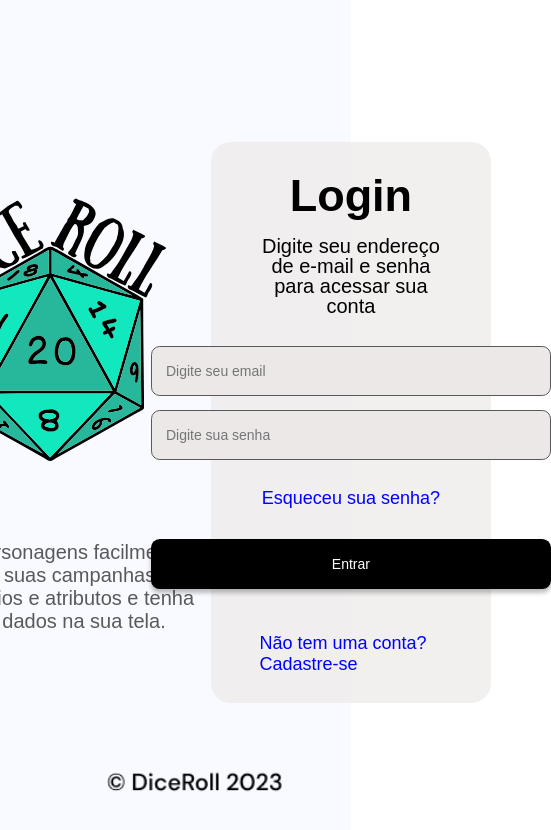
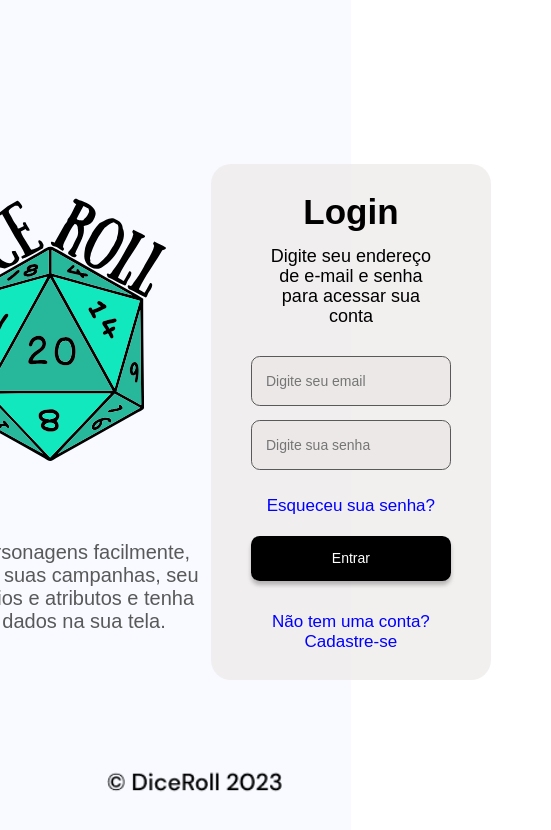
Before and after one commit to GuilhermeEnrique/frontend, a Next.js app: page / in a window 390 px wide. Shown: the top 830 px of the page, 551 px wide, since content can reach past the window. Built offline with nearby package versions, Linux system fonts and the light colour scheme.

Commit message:
alterações de css

```diff
--- a/styles/home.module.scss
+++ b/styles/home.module.scss
@@ -189,6 +189,42 @@
 
     .login {
         width: 80%;
+
+        form button {
+            width: 200px;
+            height: 45px;
+            font-size: 1rem;
+            margin-top: 20px;
+            margin-bottom: 20px;
+        }
+
+        form input {
+            width: 200px;
+        }
+    }
+
+    .titleLogin {
+        font-style: normal;
+        font-size: 35px;
+        display: flex;
+        align-items: flex-end;
+        margin-bottom: 1rem;
+    }
+
+    .subtitleLogin {
+        font-size: 18px;
+        line-height: 20px;
+        display: flex;
+    }
+
+    .text {
+        margin-top: 0.8rem;
+        color: blue;
+        cursor: pointer;
+        display: flex;
+        align-items: center;
+        font-size: 17px;
+        text-align: center;
     }
 
     .logo {
```
